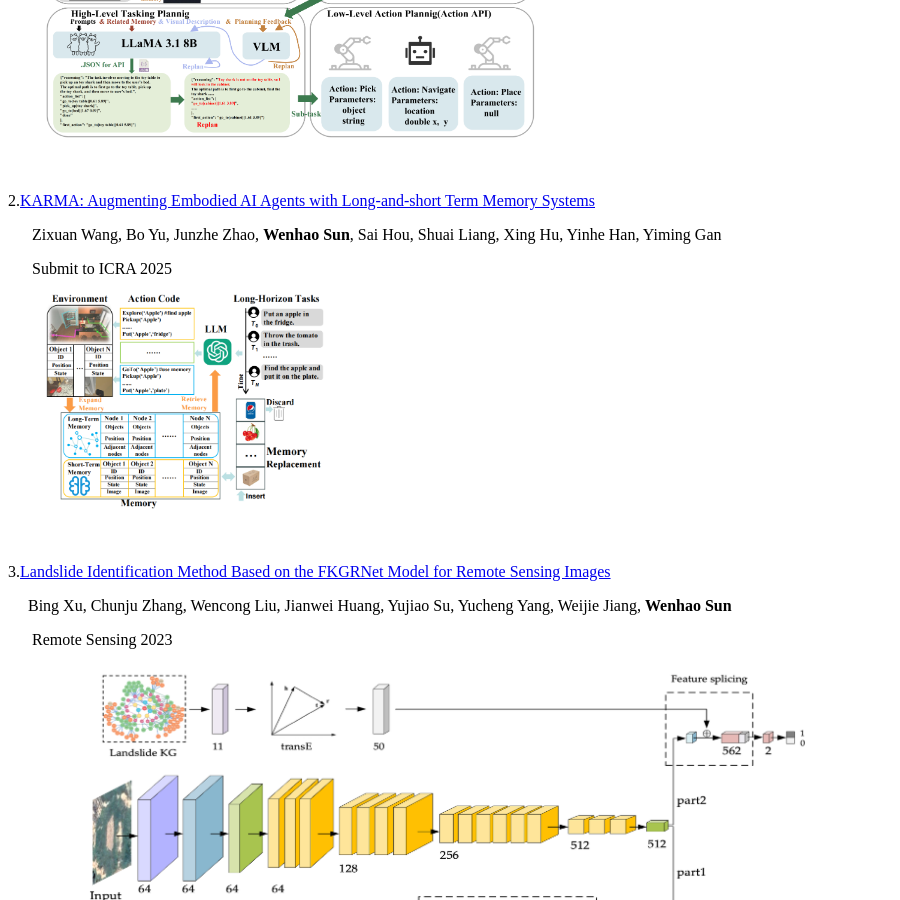
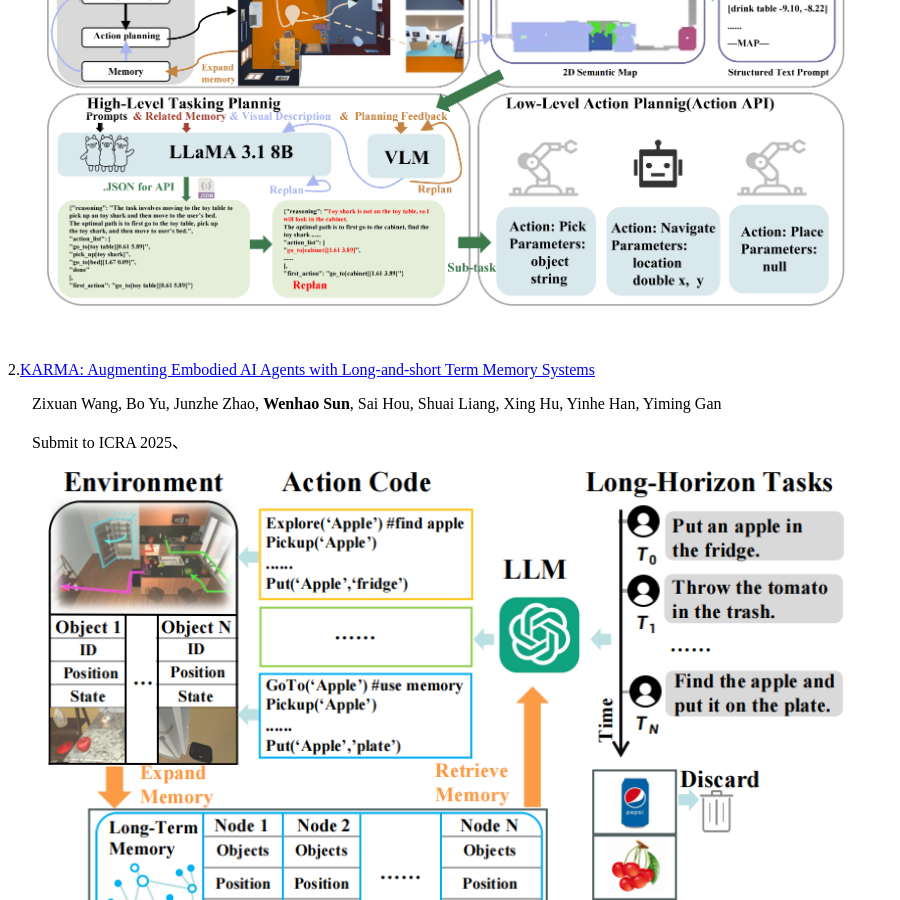
Before and after one commit to sun123-cmd/sun123-cmd.github.io, a Jekyll site: the page built from _pages/includes/pub.md, in a window 1280 px wide and 900 px high, scrolled down 692 px. Shown: the whole window, without its empty margins (0-900 px from the left). Built offline with Jekyll 4.4.1, drawn with Linux system fonts in a browser that asks for light colours; our own code applies the rules of GitHub Pages for plain Markdown files.

Commit message:
update pub

```diff
--- a/_pages/includes/pub.md
+++ b/_pages/includes/pub.md
@@ -6,7 +6,7 @@
 
     Submit to JFR
 
-<div style="margin-left: 3%;"><img src="/images/dadu.png" style="zoom: 15%;"></div>
+<div style="margin-left: 3%;"><img src="/images/dadu.png" style="width: 800px; height: auto;"></div>
 
 <br>
 
@@ -14,8 +14,8 @@
 
     Zixuan Wang, Bo Yu, Junzhe Zhao, **Wenhao Sun**, Sai Hou, Shuai Liang, Xing Hu, Yinhe Han, Yiming Gan
 
-    Submit to ICRA 2025
-<div style="margin-left: 3%;"><img src="/images/karma.png" style="zoom: 35%;"></div>
+    Submit to ICRA 2025、
+<div style="margin-left: 3%;"><img src="/images/karma.png" style="width: 800px; height: auto;"></div>
 
 <br>
 
```
